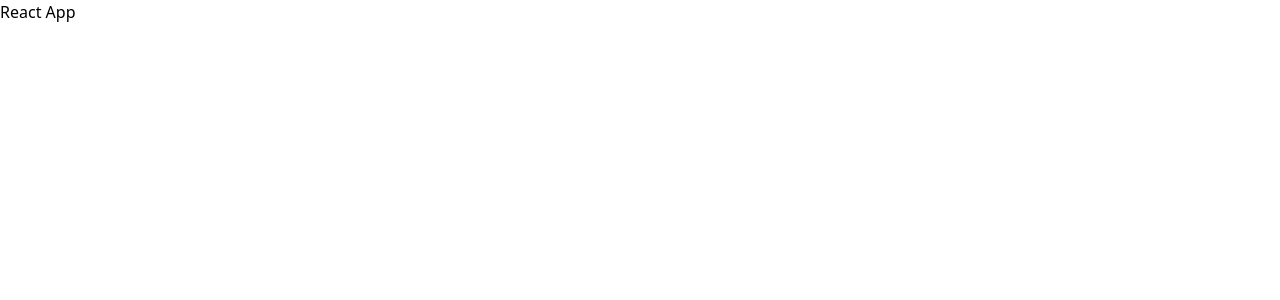
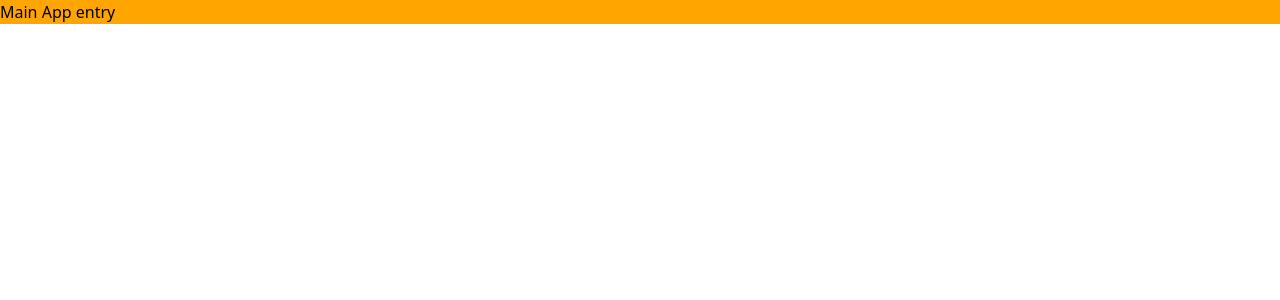
Before and after one commit to bitblitter/practice-react-from-scratch, a React (Vite) app: page / in a window 1280 px wide. Shown: the top 300 px of the page. Built offline with nearby package versions, Linux system fonts and the light colour scheme.

Commit message:
Added stylelint, type safe scss modules

```diff
--- a/package.json
+++ b/package.json
@@ -9,7 +9,7 @@
     "test": "echo \"Error: no test specified\" && exit 1",
     "lint:eslint": "eslint src",
     "lint:styles": "stylelint src/**/*.scss",
-    "lint": "$npm_execpath run lint:eslint"
+    "lint": "$npm_execpath run lint:eslint && $npm_execpath run lint:styles"
   },
   "keywords": [],
   "author": "",
@@ -33,6 +33,7 @@
     "tailwindcss": "^3.3.3",
     "ts-node": "^10.9.1",
     "typescript": "^5.2.2",
-    "vite": "^4.4.11"
+    "vite": "^4.4.11",
+    "vite-plugin-sass-dts": "^1.3.11"
   }
 }
--- /dev/null
+++ b/src/components/app.module.scss
@@ -0,0 +1,4 @@
+.main {
+    background: orange;
+    display: flex;
+}
--- /dev/null
+++ b/src/components/app.module.scss.d.ts
@@ -0,0 +1,4 @@
+declare const classNames: {
+  readonly main: "main";
+};
+export = classNames;
--- a/src/components/app.tsx
+++ b/src/components/app.tsx
@@ -1,8 +1,11 @@
 import React from 'react';
+import styles from './app.module.scss';
 
 export default function App() {
     return (
-        <div>React App</div>
+        <div className={styles.main}>
+            Main App entry
+        </div>
     )
 }
 App.displayName = 'App';
--- a/vite.config.ts
+++ b/vite.config.ts
@@ -1,5 +1,7 @@
 import { defineConfig } from 'vite';
 import react from '@vitejs/plugin-react';
+import sassDts from 'vite-plugin-sass-dts';
+import path from 'path';
 
 export default defineConfig({
     root: './',
@@ -9,5 +11,11 @@ export default defineConfig({
     build: {
         outDir: './dist',
     },
-    plugins: [react()],
+    plugins: [
+        sassDts({
+            enabledMode: ['development', 'production'],
+            sourceDir: path.resolve(__dirname, './src'),
+        }),
+        react()
+    ],
 });
```
Also changed, not shown: tsconfig.json (+7 -2 lines), src/index.scss (line endings or trailing spaces), 1 other file (tests, documents, lock files or other folders).
